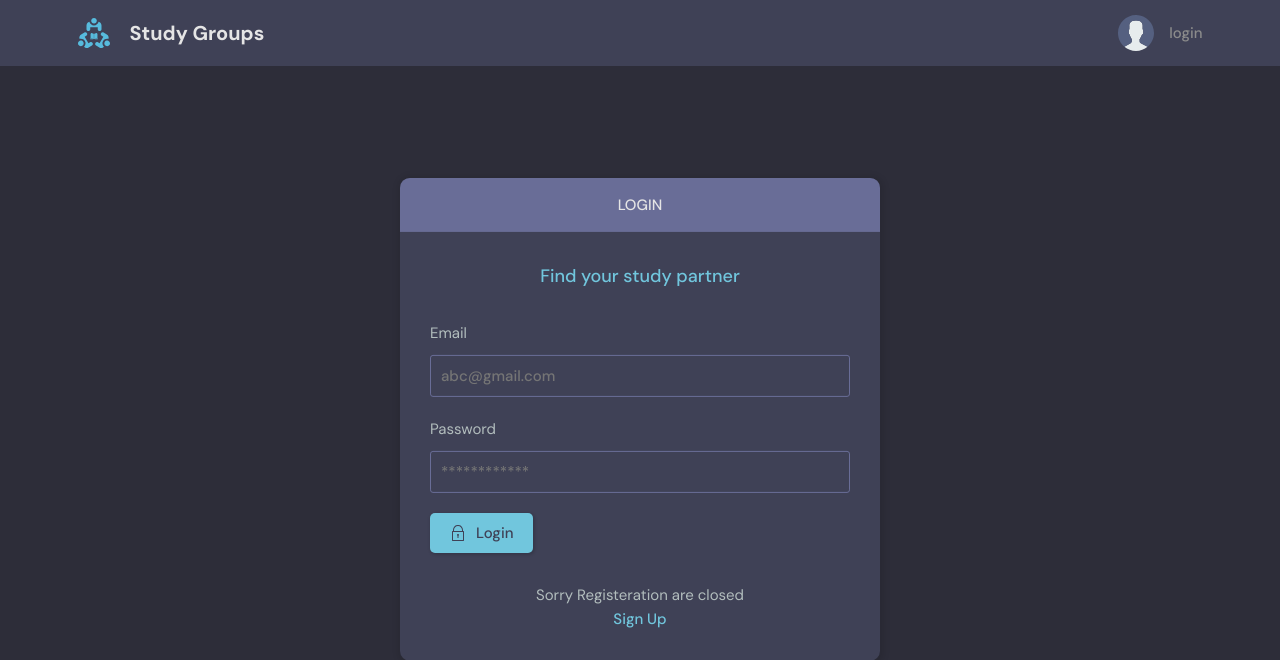
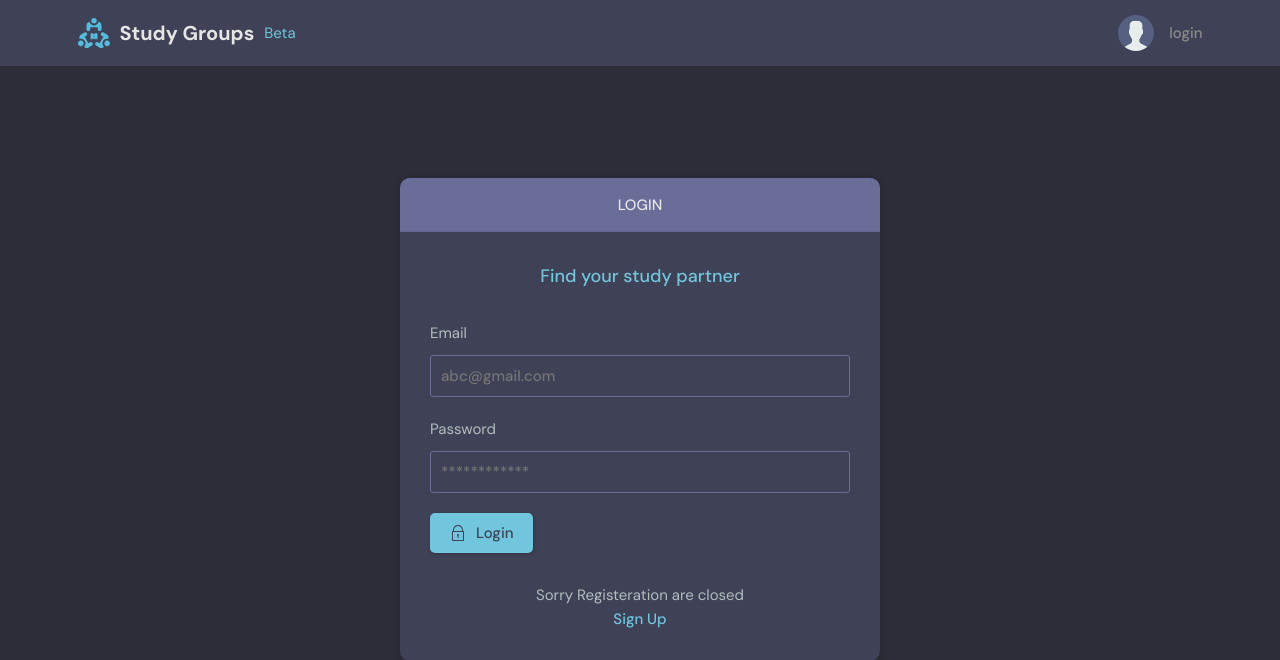
Before and after one commit to ahmedrohailawan/Study_Rooms_App_using_Django, a Django app: a page that uses Study_Rooms/templates/main.html in a window 1280 px wide. Shown: the top 660 px of the page. Run offline with Django 4.2, Linux system fonts and the light colour scheme; tables that the repository leaves empty hold one stand-in row (values such as "Sample post").

Commit message:
completely done

```diff
--- a/Study_Rooms/Home/views.py
+++ b/Study_Rooms/Home/views.py
@@ -86,7 +86,6 @@ def create_topic(request):
 
 
 
-@login_required(login_url='/login')
 def signup_user(request):
     page = 'signup'
     form = MyUserCreationForm()
--- a/Study_Rooms/Study_Rooms/settings.py
+++ b/Study_Rooms/Study_Rooms/settings.py
@@ -39,7 +39,6 @@ INSTALLED_APPS = [
     'django.contrib.messages',
     'django.contrib.staticfiles',
     'Home.apps.HomeConfig',
-    'rest_framework',
     'corsheaders',
 ]
 AUTH_USER_MODEL = 'Home.User'
--- a/Study_Rooms/static/css/style.css
+++ b/Study_Rooms/static/css/style.css
@@ -329,6 +329,9 @@ a {
 
 @media screen and (max-width: 700px) {
   .header__logo h1 {
+    display: none;
+  }
+  .header__logo span {
     display: none;
   }
 }
--- a/Study_Rooms/templates/main.html
+++ b/Study_Rooms/templates/main.html
@@ -13,10 +13,10 @@
   <body>
     <!-- navbar section start from here -->
     <header class="header header--loggedIn">
-      <div class="container">
-        <a href="/" class="header__logo">
+      <div class="container" >
+        <a href="/" class="header__logo" style="gap: 1rem;">
           <img src="/static/images/logo.svg" />
-          <h1>Study Groups</h1>
+          <h1>Study Groups</h1><span>Beta</span>
         </a>
         {% block search %}{% endblock search %}
         <nav class="header__menu">
```
Also changed, not shown: Study_Rooms/db.sqlite3, Study_Rooms/static/images/user_upload/WIN_20220314_12_20_52_Pro.jpg (added).
